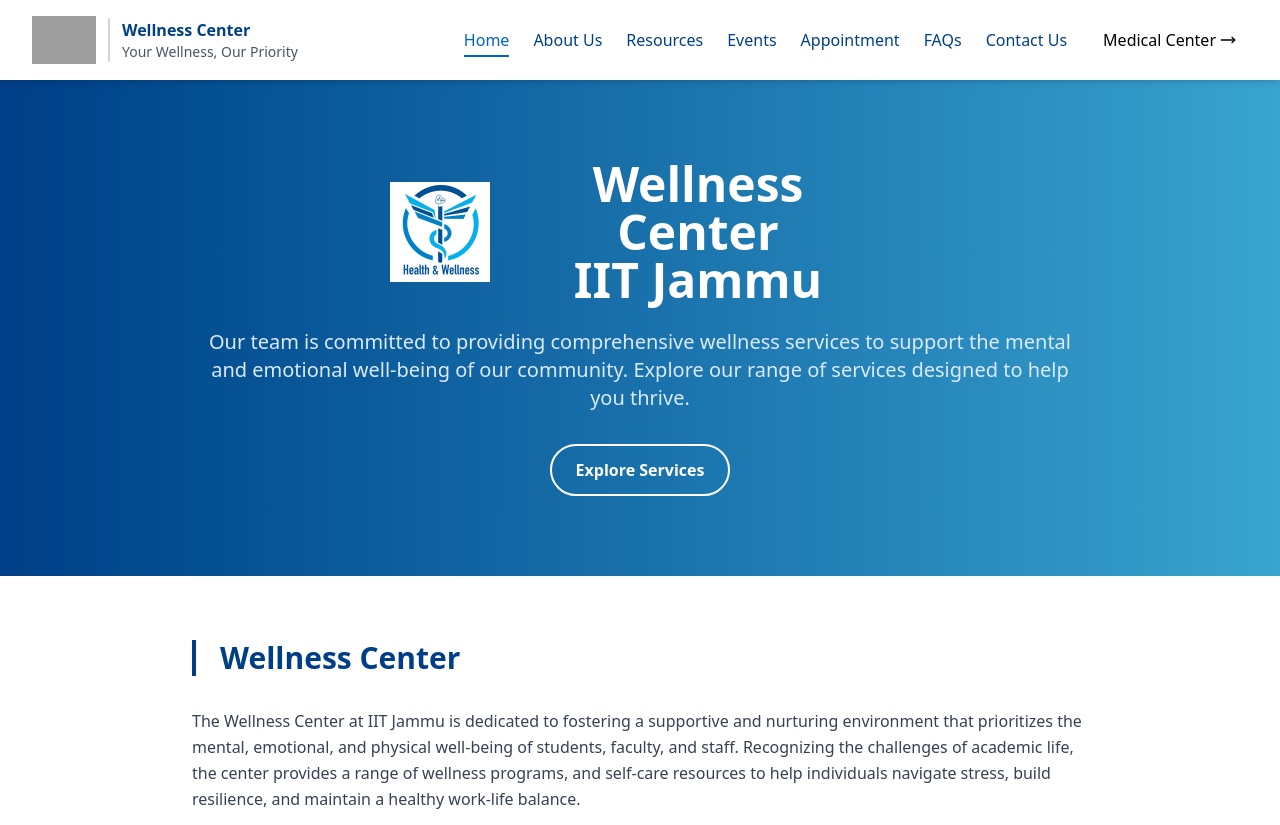
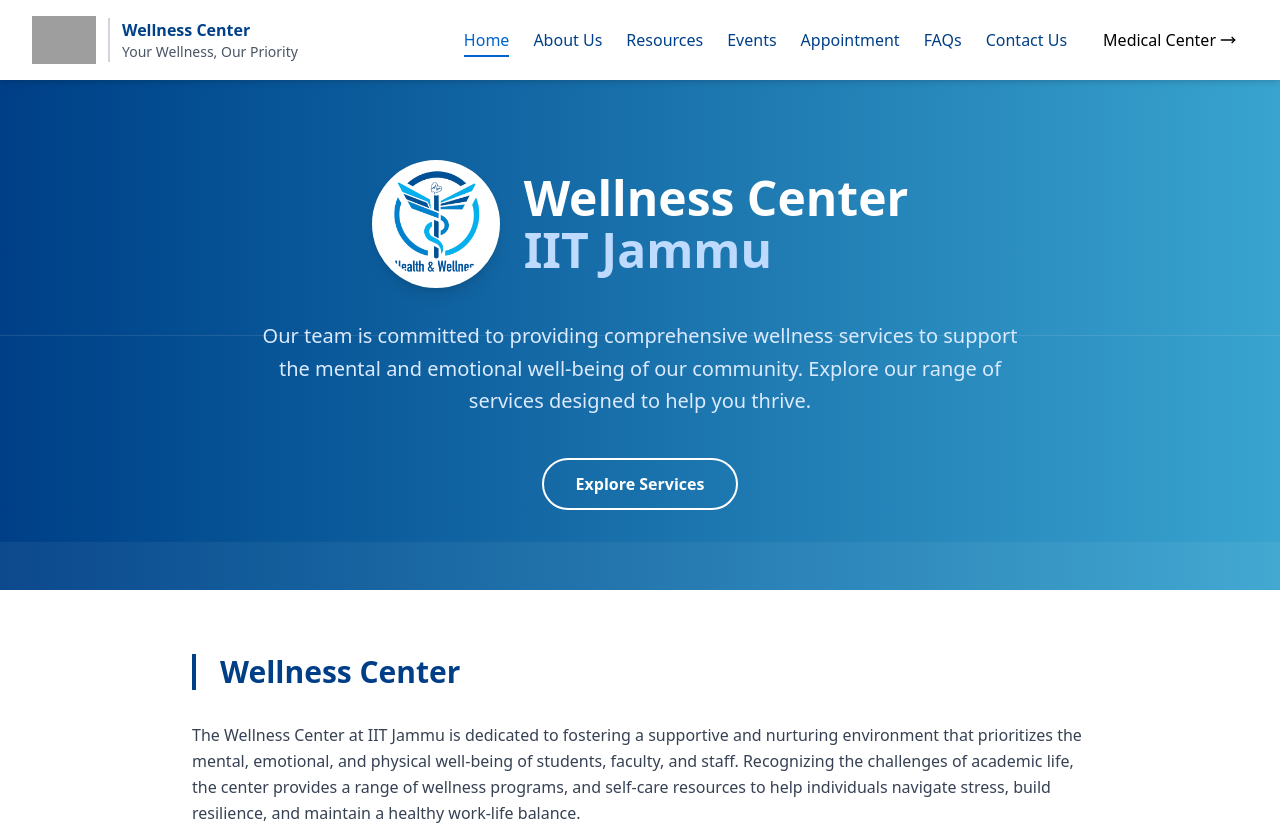
Before and after one commit to Mil9nn/IITJammu, a React (Vite) app: page / in a window 1280 px wide. Shown: the top 825 px of the page. Built offline with nearby package versions, Linux system fonts and the light colour scheme; grey boxes are pictures that could not be loaded.

Commit message:
improved layout of hero section

```diff
--- a/src/pages/Hero.jsx
+++ b/src/pages/Hero.jsx
@@ -3,40 +3,61 @@
 import NotificationsPanel from '../components/NotificationsPanel';
 import { BrowserRouter as Router, Routes, Route, Link } from "react-router-dom";
 import {
-  Heart,
   Shield,
   Lock,
   Users,
-  Calendar,
-  BookOpen,
-  PhoneCall
 } from 'lucide-react';
 
 const EnhancedHeroSection = () => {
-  const [activeTab, setActiveTab] = useState('mission');
   return (
     <div className="bg-gradient-to-b from-blue-50 to-white">
       {/* Hero Section */}
-      <div className="relative bg-gradient-to-r from-[#003f87] to-[#39a4cf] text-white py-20">
-        <div className="container mx-auto px-4 relative z-10">
-          <div className="max-w-4xl mx-auto text-center">
-            <h1 className="text-4xl md:text-5xl font-bold mb-6 flex flex-col sm:flex-row items-center justify-center sm:justify-between w-full sm:w-4/5 md:w-3/4 lg:w-[500px] mx-auto gap-4">
-              <img className="w-20 h-20 sm:w-25 sm:h-25" src="/images/wellness-logo.jpg" alt="wellness-centre-logo" />
-              <span>Wellness Center <br /> IIT Jammu</span>
+      <div className="relative bg-gradient-to-r from-[#003f87] to-[#39a4cf] text-white py-16 md:py-20">
+        <div className="container mx-auto px-4 md:px-6 relative z-10">
+          <div className="max-w-5xl mx-auto">
+            <div className="flex flex-col items-center text-center">
+              {/* Logo and Title with better alignment */}
+              <div className="flex flex-col md:flex-row items-center gap-6 mb-8">
+                <div className="bg-white p-2 rounded-full shadow-lg">
+                  <img
+                    className="w-24 h-24 md:w-28 md:h-28 rounded-full object-cover"
+                    src="/images/wellness-logo.jpg"
+                    alt="Wellness Centre Logo"
+                  />
+                </div>
+                <h1 className="text-4xl md:text-5xl font-bold">
+                  <span className="block md:text-left">Wellness Center</span>
+                  <span className="block text-blue-200 md:text-left mt-1">IIT Jammu</span>
                 </h1>
-            <p className="text-xl text-blue-100 mb-8 max-w-4xl mx-auto">
-              Our team is committed to providing comprehensive wellness services to support the mental and emotional well-being of our community. Explore our range of services designed to help you thrive.
+              </div>
+
+              {/* Description with better spacing */}
+              <p className="text-lg md:text-xl text-blue-100 mb-10 max-w-3xl mx-auto leading-relaxed">
+                Our team is committed to providing comprehensive wellness services to support
+                the mental and emotional well-being of our community. Explore our range of
+                services designed to help you thrive.
               </p>
-            <div className="flex justify-center space-x-4">
-              <Link to="/about-us"
-                className="px-6 py-3 border-2 border-white text-white font-semibold rounded-full transition-all transform hover:translate-x-2"
+
+              {/* Buttons with better styling */}
+              <div className="flex flex-wrap justify-center gap-4">
+                <Link
+                  to="/about-us"
+                  className="px-8 py-3 border-2 border-white text-white font-semibold rounded-full
+                      transition-all duration-300 hover:bg-white/10 transform hover:-translate-y-1"
                 >
                   Explore Services
                 </Link>
               </div>
             </div>
           </div>
+        </div>
+
+        {/* Improved gradient overlay */}
         <div className="absolute inset-0 bg-gradient-to-r from-[#003f87]/80 to-[#39a4cf]/80 opacity-75"></div>
+
+        {/* Decorative elements for visual interest */}
+        <div className="absolute bottom-0 left-0 w-full h-12 bg-white/5"></div>
+        <div className="absolute top-1/2 left-0 w-full h-px bg-white/10"></div>
       </div>
 
       {/* Introduction Section */}
@@ -98,19 +119,7 @@
         <div className="grid grid-cols-1 lg:grid-cols-3 gap-8">
           {/* Main Carousel - Takes 2/3 of the space on large screens */}
           <div className="lg:col-span-2 rounded-xl overflow-hidden shadow-lg">
-            <div className="relative h-64 md:h-80 lg:h-96 bg-gray-200">
             <Carousel />
-            </div>
-
-            {/* Quick access buttons below carousel */}
-            <div className="grid grid-cols-3 gap-4 p-1 bg-white">
-              <button className="flex items-center gap-2 p-1 rounded-lg hover:bg-blue-50 transition-all cursor-pointer">
-                <div className="w-12 h-12 rounded-full bg-blue-100 flex items-center justify-center mb-2">
-                  <span className="text-[#003f87]">🧘</span>
-                </div>
-                <span className="text-sm font-medium text-gray-700">Wellness Programs</span>
-              </button>
-            </div>
           </div>
           <NotificationsPanel />
         </div>
```
Lines whose indentation alone changed are shown as unchanged.
